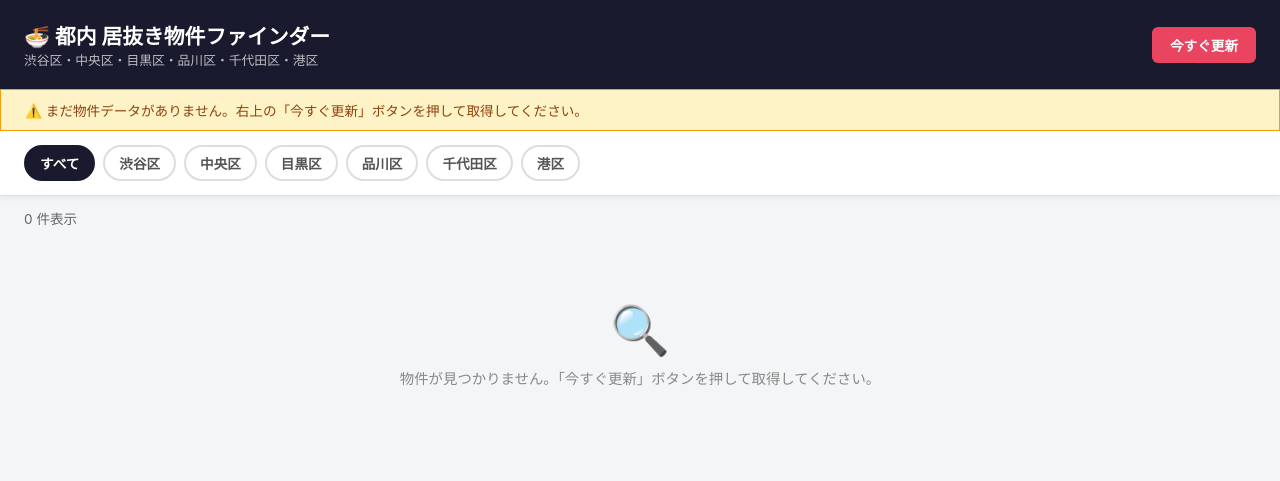
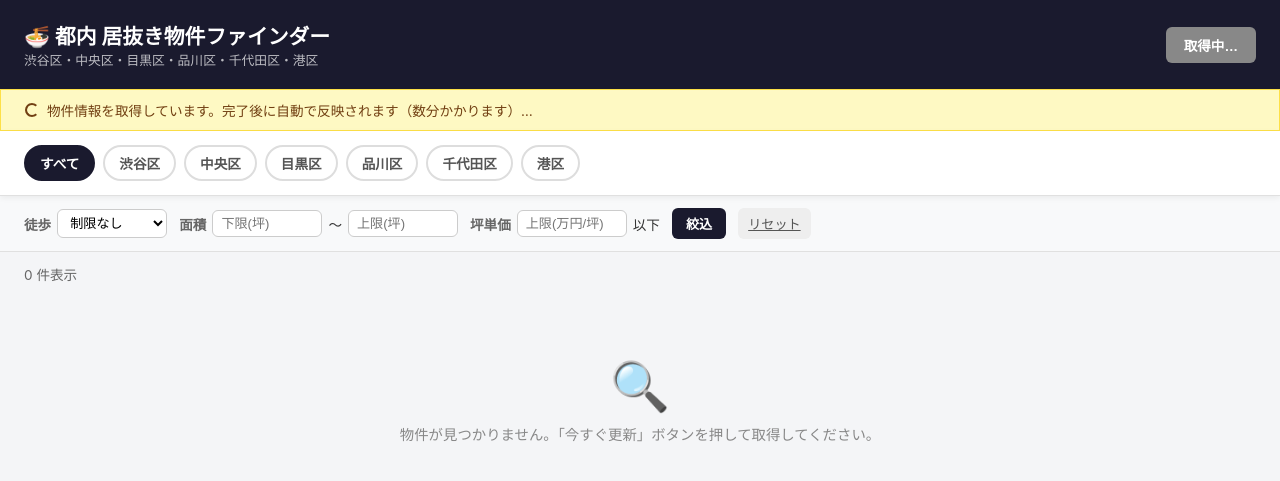
Before and after one commit to macchan55/inuki-finder, a Flask app: page / in a window 1280 px wide. Shown: the top 481 px of the page. Run offline with Flask 3, Linux system fonts and the light colour scheme; data that the repository does not hold is empty.

Commit message:
feat: add walk/area/tsubo filters and tsubo price display

```diff
--- a/app.py
+++ b/app.py
@@ -46,10 +46,32 @@ scheduler.add_job(run_scrape, 'cron', hour=8, minute=0)
 scheduler.start()
 
 
+def _scrape_on_startup():
+    """起動時にDBが空であれば自動でスクレイピングを実行する"""
+    if database.count_properties() == 0:
+        logger.info('DBが空のため起動時スクレイピングを開始')
+        t = threading.Thread(target=run_scrape, daemon=True)
+        t.start()
+
+
+_scrape_on_startup()
+
+
 @app.route('/')
 def index():
-    ward = request.args.get('ward', 'all')
-    props = database.get_properties(ward)
+    ward         = request.args.get('ward', 'all')
+    max_walk     = request.args.get('max_walk', type=int)
+    min_area     = request.args.get('min_area', type=float)
+    max_area     = request.args.get('max_area', type=float)
+    max_tsubo    = request.args.get('max_tsubo', type=int)
+
+    props = database.get_properties(
+        ward,
+        max_walk=max_walk,
+        min_area=min_area,
+        max_area=max_area,
+        max_tsubo_price=max_tsubo,
+    )
     last_scraped = database.get_last_scraped()
     return render_template(
         'index.html',
@@ -59,6 +81,10 @@ def index():
         last_scraped=last_scraped,
         scraping=_scraping,
         empty_db=(database.count_properties() == 0),
+        max_walk=max_walk or '',
+        min_area=min_area or '',
+        max_area=max_area or '',
+        max_tsubo=max_tsubo or '',
     )
 
 
--- a/database.py
+++ b/database.py
@@ -1,3 +1,4 @@
+import re
 import sqlite3
 from datetime import datetime
 
@@ -51,7 +52,39 @@ def upsert_property(prop):
     conn.close()
 
 
-def get_properties(ward=None, limit=300):
+def _parse_walk_minutes(station):
+    if not station:
+        return None
+    m = re.search(r'徒歩(\d+)分', station)
+    return int(m.group(1)) if m else None
+
+
+def _parse_area_tsubo(area):
+    if not area:
+        return None
+    m = re.search(r'([\d.]+)坪', area)
+    if m:
+        return float(m.group(1))
+    m = re.search(r'([\d.]+)㎡', area)
+    if m:
+        return round(float(m.group(1)) / 3.3058, 2)
+    return None
+
+
+def _parse_rent_yen(rent):
+    if not rent:
+        return None
+    cleaned = rent.replace(',', '').replace(' ', '')
+    m = re.search(r'([\d]+)円', cleaned)
+    if m:
+        return int(m.group(1))
+    m = re.search(r'([\d.]+)万', cleaned)
+    if m:
+        return int(float(m.group(1)) * 10000)
+    return None
+
+
+def get_properties(ward=None, limit=1000, max_walk=None, min_area=None, max_area=None, max_tsubo_price=None):
     conn = sqlite3.connect(DB_PATH)
     conn.row_factory = sqlite3.Row
     c = conn.cursor()
@@ -64,7 +97,30 @@ def get_properties(ward=None, limit=300):
         c.execute('SELECT * FROM properties ORDER BY created_at DESC LIMIT ?', (limit,))
     rows = c.fetchall()
     conn.close()
-    return [dict(r) for r in rows]
+
+    result = []
+    for row in rows:
+        d = dict(row)
+        walk = _parse_walk_minutes(d.get('station', ''))
+        area = _parse_area_tsubo(d.get('area', ''))
+        rent = _parse_rent_yen(d.get('rent', ''))
+
+        d['walk_minutes'] = walk
+        d['area_tsubo'] = area
+        d['tsubo_price'] = round(rent / area / 10000, 1) if (rent and area and area > 0) else None
+
+        if max_walk is not None and (walk is None or walk > max_walk):
+            continue
+        if min_area is not None and (area is None or area < min_area):
+            continue
+        if max_area is not None and area is not None and area > max_area:
+            continue
+        if max_tsubo_price is not None and d['tsubo_price'] is not None and d['tsubo_price'] > max_tsubo_price:
+            continue
+
+        result.append(d)
+
+    return result
 
 
 def get_last_scraped():
--- a/templates/index.html
+++ b/templates/index.html
@@ -66,6 +66,47 @@
     }
     .filter-btn:hover { border-color: #1a1a2e; color: #1a1a2e; }
     .filter-btn.active { background: #1a1a2e; color: #fff; border-color: #1a1a2e; }
+
+    /* 詳細フィルター */
+    .detail-filters {
+      background: #f8f9fa;
+      padding: 12px 24px;
+      border-bottom: 1px solid #e0e0e0;
+      display: flex;
+      gap: 12px;
+      flex-wrap: wrap;
+      align-items: center;
+      font-size: 0.85rem;
+    }
+    .detail-filters label { color: #666; font-weight: 600; }
+    .detail-filters select, .detail-filters input[type="number"] {
+      padding: 5px 8px;
+      border: 1px solid #ccc;
+      border-radius: 6px;
+      font-size: 0.82rem;
+      background: #fff;
+      width: 110px;
+    }
+    .detail-filters .filter-group { display: flex; align-items: center; gap: 6px; }
+    .btn-filter {
+      padding: 6px 14px;
+      background: #1a1a2e;
+      color: #fff;
+      border: none;
+      border-radius: 6px;
+      cursor: pointer;
+      font-size: 0.82rem;
+      font-weight: 600;
+    }
+    .btn-reset-filter {
+      padding: 6px 10px;
+      background: #eee;
+      color: #555;
+      border: none;
+      border-radius: 6px;
+      cursor: pointer;
+      font-size: 0.82rem;
+    }
 
     /* 物件数 */
     .result-info {
@@ -234,6 +275,38 @@
   {% endfor %}
 </nav>
 
+<form class="detail-filters" method="get" action="">
+  <input type="hidden" name="ward" value="{{ selected_ward }}">
+
+  <div class="filter-group">
+    <label>徒歩</label>
+    <select name="max_walk">
+      <option value="">制限なし</option>
+      <option value="3" {% if max_walk == 3 %}selected{% endif %}>3分以内</option>
+      <option value="5" {% if max_walk == 5 %}selected{% endif %}>5分以内</option>
+      <option value="7" {% if max_walk == 7 %}selected{% endif %}>7分以内</option>
+      <option value="10" {% if max_walk == 10 %}selected{% endif %}>10分以内</option>
+      <option value="15" {% if max_walk == 15 %}selected{% endif %}>15分以内</option>
+    </select>
+  </div>
+
+  <div class="filter-group">
+    <label>面積</label>
+    <input type="number" name="min_area" placeholder="下限(坪)" min="0" step="0.5" value="{{ min_area }}">
+    <span>〜</span>
+    <input type="number" name="max_area" placeholder="上限(坪)" min="0" step="0.5" value="{{ max_area }}">
+  </div>
+
+  <div class="filter-group">
+    <label>坪単価</label>
+    <input type="number" name="max_tsubo" placeholder="上限(万円/坪)" min="0" value="{{ max_tsubo }}">
+    <span>以下</span>
+  </div>
+
+  <button type="submit" class="btn-filter">絞込</button>
+  <a href="?ward={{ selected_ward }}" class="btn-reset-filter">リセット</a>
+</form>
+
 <div class="result-info">
   {{ properties|length }} 件表示
 </div>
@@ -271,6 +344,12 @@
           <div class="detail-row">
             <span class="detail-label">面積</span>
             <span class="detail-val">{{ p.area }}</span>
+          </div>
+          {% endif %}
+          {% if p.tsubo_price %}
+          <div class="detail-row">
+            <span class="detail-label">坪単価</span>
+            <span class="detail-val">{{ p.tsubo_price }}万円/坪</span>
           </div>
           {% endif %}
           {% if p.station %}
```
